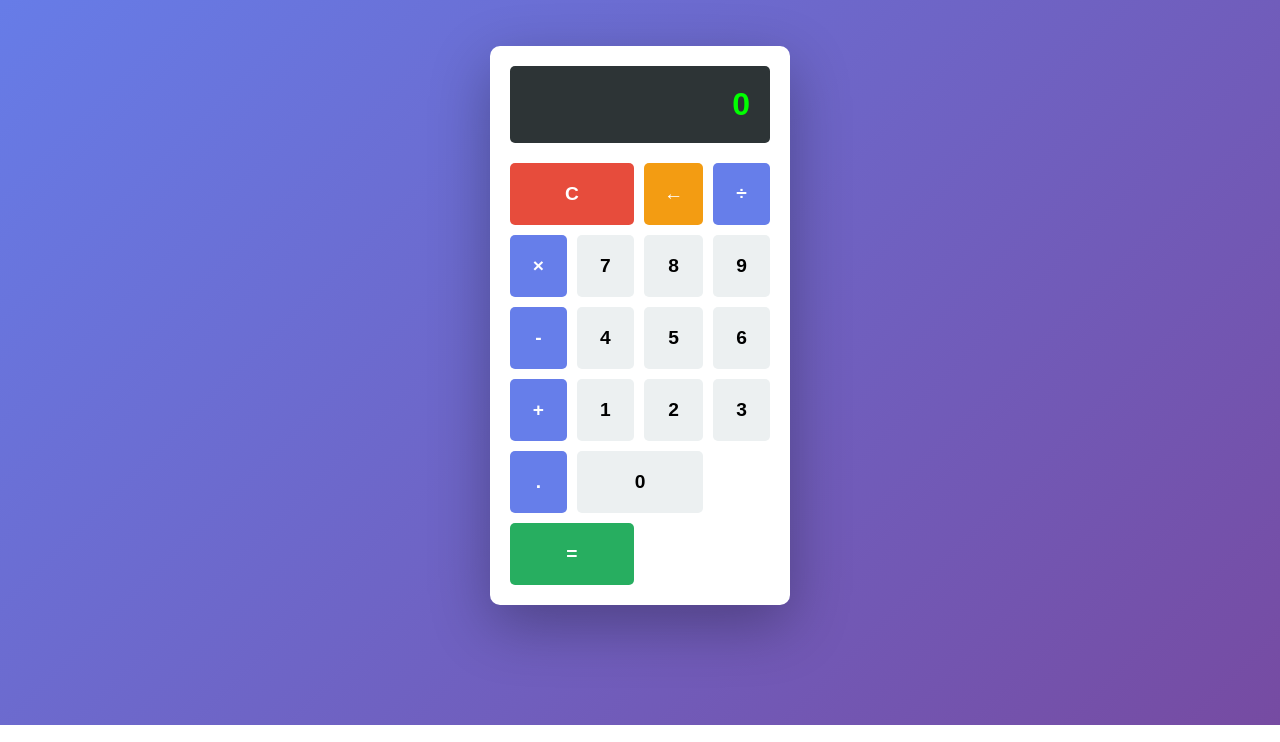
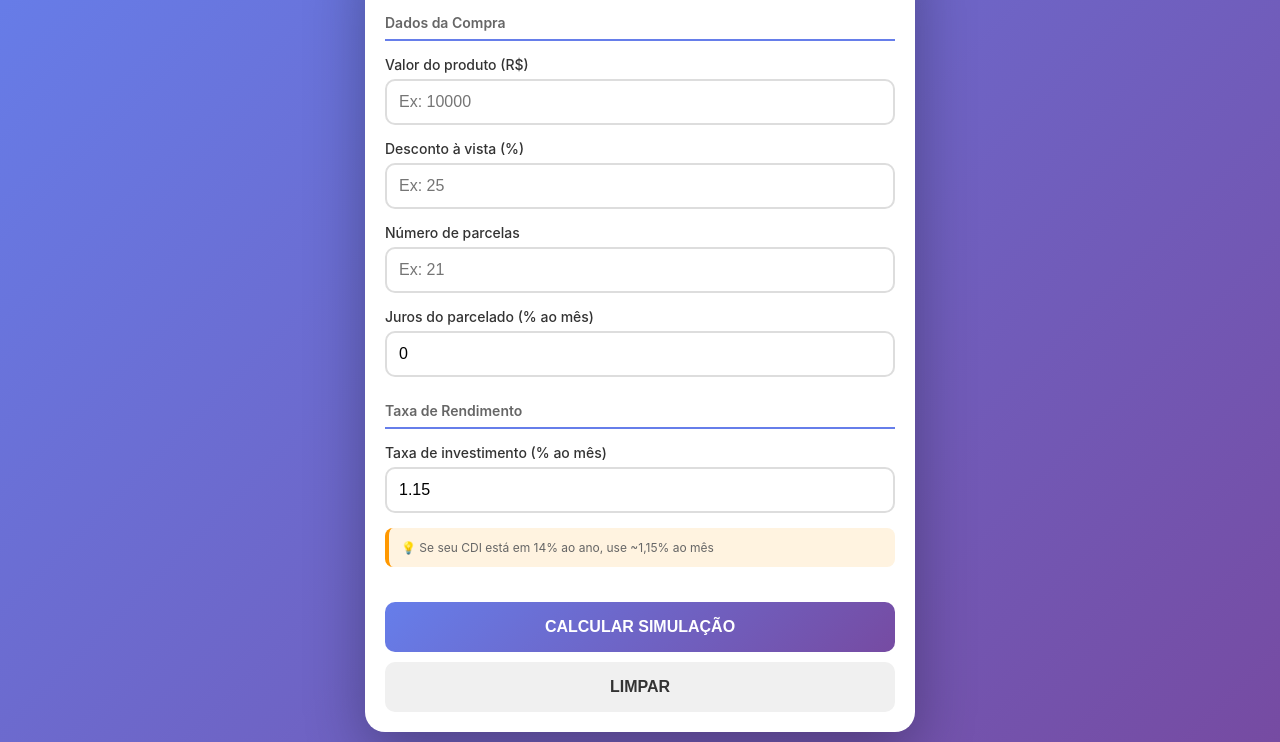
Before and after one commit to brunoresendelopes/calculadora, a plain HTML site: page index.html in a window 1280 px wide. Shown: the part 75-817 px from the top of the page. Drawn offline with Linux system fonts and the light colour scheme.

Commit message:
Atualizar calculadora com nova calculadora À Vista vs Parcelado

```diff
--- a/index.html
+++ b/index.html
@@ -3,179 +3,173 @@
 <head>
     <meta charset="UTF-8">
     <meta name="viewport" content="width=device-width, initial-scale=1.0">
-    <title>Calculadora</title>
+    <meta name="apple-mobile-web-app-capable" content="yes">
+    <title>À Vista vs Parcelado</title>
     <style>
-        * {
-            margin: 0;
-            padding: 0;
-            box-sizing: border-box;
-        }
-
-        body {
-            display: flex;
-            justify-content: center;
-            align-items: center;
-            height: 100vh;
-            background: linear-gradient(135deg, #667eea 0%, #764ba2 100%);
-            font-family: 'Arial', sans-serif;
-        }
-
-        .calculadora {
-            background: white;
-            border-radius: 10px;
-            box-shadow: 0 20px 60px rgba(0, 0, 0, 0.3);
-            padding: 20px;
-            width: 300px;
-        }
-
-        .display {
-            background: #2d3436;
-            color: #00ff00;
-            font-size: 2em;
-            padding: 20px;
-            border-radius: 5px;
-            text-align: right;
-            margin-bottom: 20px;
-            word-wrap: break-word;
-            word-break: break-all;
-            min-height: 60px;
-            font-weight: bold;
-        }
-
-        .botoes {
-            display: grid;
-            grid-template-columns: repeat(4, 1fr);
-            gap: 10px;
-        }
-
-        button {
-            padding: 20px;
-            font-size: 1.2em;
-            border: none;
-            border-radius: 5px;
-            cursor: pointer;
-            background: #ecf0f1;
-            transition: all 0.3s ease;
-            font-weight: bold;
-        }
-
-        button:hover {
-            background: #bdc3c7;
-            transform: scale(1.05);
-        }
-
-        button:active {
-            transform: scale(0.95);
-        }
-
-        .operador {
-            background: #667eea;
-            color: white;
-        }
-
-        .operador:hover {
-            background: #764ba2;
-        }
-
-        .igual {
-            background: #27ae60;
-            color: white;
-            grid-column: span 2;
-        }
-
-        .igual:hover {
-            background: #229954;
-        }
-
-        .limpar {
-            background: #e74c3c;
-            color: white;
-            grid-column: span 2;
-        }
-
-        .limpar:hover {
-            background: #c0392b;
-        }
-
-        .apagar {
-            background: #f39c12;
-            color: white;
-        }
-
-        .apagar:hover {
-            background: #d68910;
-        }
+        * { margin: 0; padding: 0; box-sizing: border-box; }
+        body { font-family: -apple-system, BlinkMacSystemFont, 'Segoe UI', Arial, sans-serif; background: linear-gradient(135deg, #667eea 0%, #764ba2 100%); min-height: 100vh; padding: 10px; }
+        .container { background: white; border-radius: 20px; padding: 20px; width: 100%; max-width: 550px; margin: 0 auto; box-shadow: 0 20px 60px rgba(0,0,0,0.3); }
+        h1 { text-align: center; color: #333; font-size: 24px; margin-bottom: 30px; }
+        .section { margin-bottom: 25px; }
+        .section-title { font-size: 14px; color: #666; font-weight: 600; margin-bottom: 15px; border-bottom: 2px solid #667eea; padding-bottom: 8px; }
+        .input-group { margin-bottom: 15px; }
+        label { display: block; font-size: 14px; font-weight: 500; color: #333; margin-bottom: 6px; }
+        input { width: 100%; padding: 12px; font-size: 16px; border: 2px solid #ddd; border-radius: 10px; }
+        input:focus { outline: none; border-color: #667eea; }
+        button { width: 100%; padding: 16px; font-size: 16px; font-weight: 600; border: none; border-radius: 10px; cursor: pointer; margin-top: 10px; text-transform: uppercase; }
+        .btn-calcular { background: linear-gradient(135deg, #667eea 0%, #764ba2 100%); color: white; }
+        .btn-limpar { background: #f0f0f0; color: #333; }
+        .resultado { display: none; }
+        .resultado.ativo { display: block; }
+        .resultado-card { background: #f8f9ff; border-left: 4px solid #667eea; padding: 15px; border-radius: 10px; margin-top: 20px; }
+        .resultado-titulo { font-size: 16px; font-weight: 600; color: #333; margin-bottom: 15px; }
+        .resultado-linha { display: flex; justify-content: space-between; padding: 10px 0; font-size: 14px; border-bottom: 1px solid #e0e0e0; }
+        .resultado-valor { font-weight: 600; color: #667eea; }
+        .recomendacao { margin-top: 20px; padding: 15px; border-radius: 10px; text-align: center; font-weight: 600; font-size: 16px; }
+        .recomendacao.vista { background: #e8f5e9; color: #2e7d32; border: 2px solid #4caf50; }
+        .recomendacao.parcelado { background: #e3f2fd; color: #1565c0; border: 2px solid #2196f3; }
+        .diferenca { background: #fff9e6; padding: 12px; border-radius: 8px; margin-top: 15px; font-size: 14px; color: #666; border-left: 4px solid #ff9800; }
+        .diferenca strong { color: #ff6b00; font-size: 16px; }
+        .info { background: #fff3e0; border-left: 4px solid #ff9800; padding: 12px; border-radius: 8px; font-size: 12px; color: #666; margin-top: 15px; }
     </style>
 </head>
 <body>
-    <div class="calculadora">
-        <div class="display" id="display">0</div>
-        <div class="botoes">
-            <button class="limpar" onclick="limpar()">C</button>
-            <button class="apagar" onclick="apagar()">←</button>
-            <button class="operador" onclick="adicionar('/')">÷</button>
-            <button class="operador" onclick="adicionar('*')">×</button>
+    <div class="container">
+        <h1>💰 À Vista vs Parcelado</h1>
 
-            <button onclick="adicionar('7')">7</button>
-            <button onclick="adicionar('8')">8</button>
-            <button onclick="adicionar('9')">9</button>
-            <button class="operador" onclick="adicionar('-')">-</button>
+        <div class="section">
+            <div class="section-title">Dados da Compra</div>
+            <div class="input-group">
+                <label for="valorProduto">Valor do produto (R$)</label>
+                <input type="number" id="valorProduto" placeholder="Ex: 10000" min="0" step="0.01">
+            </div>
+            <div class="input-group">
+                <label for="descontoVista">Desconto à vista (%)</label>
+                <input type="number" id="descontoVista" placeholder="Ex: 25" min="0" max="100" step="0.1">
+            </div>
+            <div class="input-group">
+                <label for="numParcelas">Número de parcelas</label>
+                <input type="number" id="numParcelas" placeholder="Ex: 21" min="1" max="100" step="1">
+            </div>
+            <div class="input-group">
+                <label for="jurosParcelado">Juros do parcelado (% ao mês)</label>
+                <input type="number" id="jurosParcelado" placeholder="Ex: 0" min="0" step="0.1" value="0">
+            </div>
+        </div>
 
-            <button onclick="adicionar('4')">4</button>
-            <button onclick="adicionar('5')">5</button>
-            <button onclick="adicionar('6')">6</button>
-            <button class="operador" onclick="adicionar('+')">+</button>
+        <div class="section">
+            <div class="section-title">Taxa de Rendimento</div>
+            <div class="input-group">
+                <label for="taxaCDI">Taxa de investimento (% ao mês)</label>
+                <input type="number" id="taxaCDI" placeholder="Ex: 1.15" min="0" step="0.01" value="1.15">
+            </div>
+            <div class="info">💡 Se seu CDI está em 14% ao ano, use ~1,15% ao mês</div>
+        </div>
 
-            <button onclick="adicionar('1')">1</button>
-            <button onclick="adicionar('2')">2</button>
-            <button onclick="adicionar('3')">3</button>
-            <button class="operador" onclick="adicionar('.')">.</button>
+        <button class="btn-calcular" onclick="calcular()">Calcular Simulação</button>
+        <button class="btn-limpar" onclick="limpar()">Limpar</button>
 
-            <button onclick="adicionar('0')" style="grid-column: span 2;">0</button>
-            <button class="igual" onclick="calcular()">=</button>
+        <div class="resultado" id="resultado">
+            <div class="resultado-card">
+                <div class="resultado-titulo">📊 Resultado da Simulação</div>
+                <div class="resultado-linha">
+                    <span>Valor à vista:</span>
+                    <span class="resultado-valor" id="valorVistaRes">-</span>
+                </div>
+                <div class="resultado-linha">
+                    <span>Saldo final à vista (investido):</span>
+                    <span class="resultado-valor" id="saldoVistaRes">-</span>
+                </div>
+                <div class="resultado-linha">
+                    <span>Saldo final parcelado (investido):</span>
+                    <span class="resultado-valor" id="saldoParceladoRes">-</span>
+                </div>
+            </div>
+            <div class="diferenca">
+                <span id="diferenca"></span>
+            </div>
+            <div class="recomendacao" id="recomendacao"></div>
         </div>
     </div>
 
     <script>
-        let display = document.getElementById('display');
-        let entrada = '0';
+        function calcular() {
+            const valorProduto = parseFloat(document.getElementById('valorProduto').value) || 0;
+            const descontoVista = parseFloat(document.getElementById('descontoVista').value) || 0;
+            const numParcelas = parseInt(document.getElementById('numParcelas').value) || 0;
+            const jurosParcelado = parseFloat(document.getElementById('jurosParcelado').value) || 0;
+            const taxaCDI = parseFloat(document.getElementById('taxaCDI').value) || 0;
 
-        function adicionar(valor) {
-            if (entrada === '0' && valor !== '.') {
-                entrada = valor;
-            } else if (!(valor === '.' && entrada.includes('.'))) {
-                entrada += valor;
+            if (valorProduto <= 0 || numParcelas <= 0 || taxaCDI <= 0) {
+                alert('Preencha todos os campos com valores válidos!');
+                return;
             }
-            atualizarDisplay();
+
+            // === CENÁRIO À VISTA ===
+            const valorVista = valorProduto * (1 - descontoVista / 100);
+            const diferencaDesconto = valorProduto - valorVista;
+
+            let saldoVista = diferencaDesconto;
+            for (let m = 0; m < numParcelas; m++) {
+                saldoVista = saldoVista * (1 + taxaCDI / 100);
+            }
+
+            // === CENÁRIO PARCELADO ===
+            let saldoParcelado = valorProduto;
+            const parcelaMensal = valorProduto / numParcelas;
+
+            let parcelaComJuros = parcelaMensal;
+            if (jurosParcelado > 0) {
+                const taxa = jurosParcelado / 100;
+                parcelaComJuros = (valorProduto * taxa * Math.pow(1 + taxa, numParcelas)) /
+                                  (Math.pow(1 + taxa, numParcelas) - 1);
+            }
+
+            for (let m = 0; m < numParcelas; m++) {
+                saldoParcelado = saldoParcelado * (1 + taxaCDI / 100);
+                saldoParcelado -= parcelaComJuros;
+            }
+
+            // === MELHOR OPÇÃO ===
+            const saldoFinalVista = saldoVista;
+            const saldoFinalParcelado = Math.max(saldoParcelado, 0);
+            const melhorOpcao = saldoFinalVista > saldoFinalParcelado ? 'vista' : 'parcelado';
+            const diferenca = Math.abs(saldoFinalVista - saldoFinalParcelado);
+
+            // === MOSTRAR RESULTADOS ===
+            document.getElementById('valorVistaRes').textContent = 'R$ ' + valorVista.toFixed(2).replace('.', ',');
+            document.getElementById('saldoVistaRes').textContent = 'R$ ' + saldoFinalVista.toFixed(2).replace('.', ',');
+            document.getElementById('saldoParceladoRes').textContent = 'R$ ' + saldoFinalParcelado.toFixed(2).replace('.', ',');
+
+            const textoMelhor = melhorOpcao === 'vista'
+                ? `✅ PAGUE À VISTA é MELHOR em R$ ${diferenca.toFixed(2).replace('.', ',')}`
+                : `✅ PARCELE é MELHOR em R$ ${diferenca.toFixed(2).replace('.', ',')}`;
+            document.getElementById('diferenca').innerHTML = `<strong>${textoMelhor}</strong>`;
+
+            const recomendacao = document.getElementById('recomendacao');
+            if (melhorOpcao === 'vista') {
+                recomendacao.className = 'recomendacao vista';
+                recomendacao.innerHTML = '💰 PAGUE À VISTA<br><span style="font-size: 12px; margin-top: 5px; display: block;">Você ficará com mais dinheiro</span>';
+            } else {
+                recomendacao.className = 'recomendacao parcelado';
+                recomendacao.innerHTML = '📈 PARCELE<br><span style="font-size: 12px; margin-top: 5px; display: block;">O dinheiro investido rende mais</span>';
+            }
+
+            document.getElementById('resultado').classList.add('ativo');
         }
 
         function limpar() {
-            entrada = '0';
-            atualizarDisplay();
+            document.getElementById('valorProduto').value = '';
+            document.getElementById('descontoVista').value = '';
+            document.getElementById('numParcelas').value = '';
+            document.getElementById('jurosParcelado').value = '0';
+            document.getElementById('taxaCDI').value = '1.15';
+            document.getElementById('resultado').classList.remove('ativo');
         }
 
-        function apagar() {
-            entrada = entrada.slice(0, -1) || '0';
-            atualizarDisplay();
-        }
-
-        function calcular() {
-            try {
-                entrada = eval(entrada).toString();
-                atualizarDisplay();
-            } catch (e) {
-                entrada = 'Erro';
-                atualizarDisplay();
-                setTimeout(() => {
-                    entrada = '0';
-                    atualizarDisplay();
-                }, 1500);
-            }
-        }
-
-        function atualizarDisplay() {
-            display.textContent = entrada;
-        }
+        document.addEventListener('keypress', function(event) {
+            if (event.key === 'Enter') calcular();
+        });
     </script>
 </body>
 </html>
```
